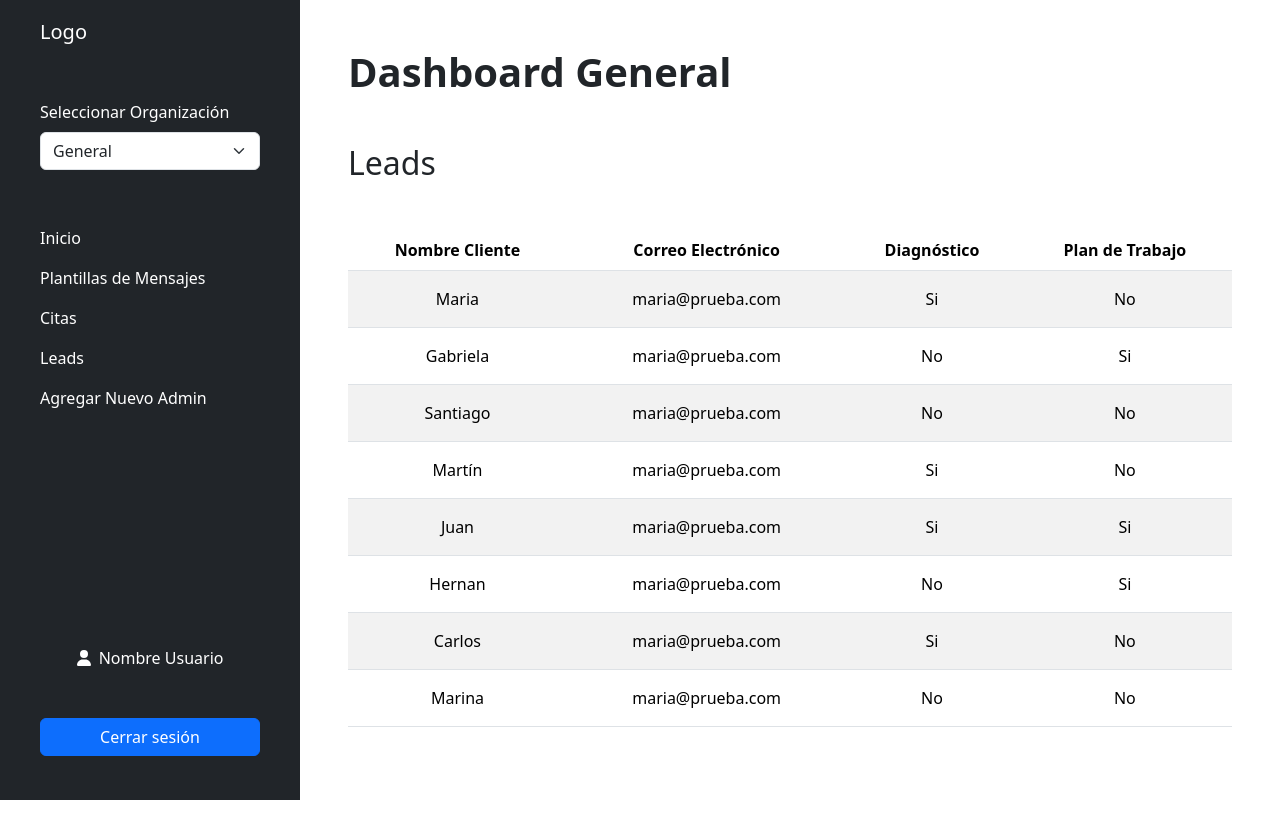
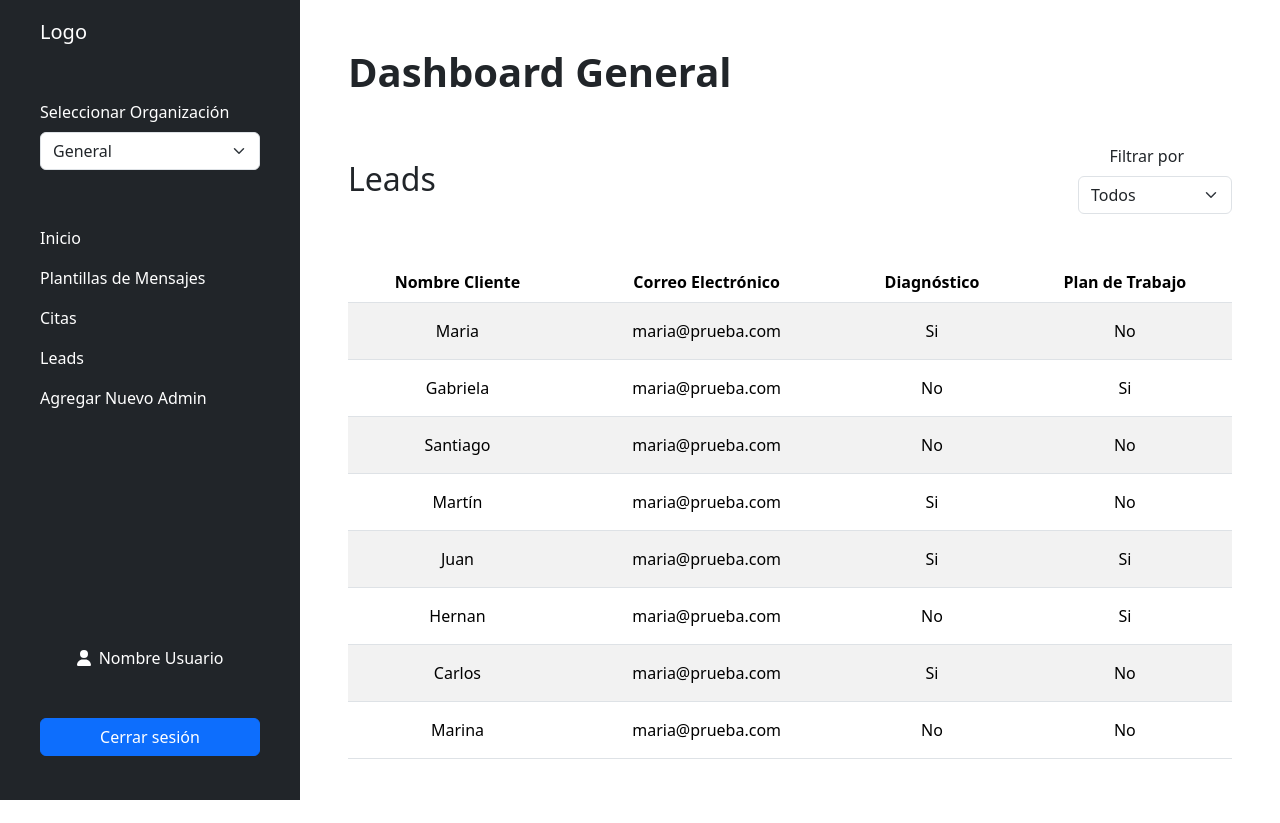
Before and after one commit to No-Country-simulation/h4-05-vocaltech, a React (Create React App) app in the folder frontend/: page /admin-dashboard/leads in a window 1280 px wide. Before the commit the page ends 800 px from the top, so only its background shows below. Built offline with nearby package versions, Linux system fonts and the light colour scheme.

Commit message:
crear componente select para seleccionar entre emprendedor o empresa y poder filtrar las tablas

```diff
--- /dev/null
+++ b/frontend/src/components/admin/RoleSelect.js
@@ -0,0 +1,18 @@
+import { useState } from "react";
+
+export const RoleSelect = () => {
+    const [selectValue, setSelectedValue] = useState("Todos");
+    const handleChange = (e) => setSelectedValue(e.target.value);
+
+    return (
+        <div className="d-flex flex-column align-items-end">
+            <label htmlFor="filter" className="form-label me-5">Filtrar por</label>
+            <select id="filter" name={selectValue} aria-label="Filtrar"
+                className="form-select w-auto" onChange={handleChange}>
+                <option value="todos">Todos</option>
+                <option value="emprendedor">Emprendedor</option>
+                <option value="empresa">Empresa</option>
+            </select>
+        </div>
+    );
+};
--- a/frontend/src/views/admin/Appointments.js
+++ b/frontend/src/views/admin/Appointments.js
@@ -1,6 +1,7 @@
 import { useState, useEffect } from "react";
 import { columnsTable } from "../../utils/columnsTable";
 import { Table } from "../../components/admin/Table";
+import { RoleSelect } from "../../components/admin/RoleSelect";
 import { prueba } from "../../utils/infoPrueba";
 import { useCompanySelect } from "../../contexts/CompanySelected";
 
@@ -20,7 +21,10 @@ export const Appointments = () => {
 
     return (
         <section>
-            <h2 className="pb-5">Citas</h2>
+            <div className="pb-5 d-flex justify-content-between align-items-center">
+                <h2>Citas</h2>
+                <RoleSelect />
+            </div>
             {
                 selectedValue === "Vos y tu Voz" ? (
                     'Tabla Vos y tu voz'
--- a/frontend/src/views/admin/Leads.js
+++ b/frontend/src/views/admin/Leads.js
@@ -1,6 +1,7 @@
 import { useState, useEffect } from "react";
 import { columnsTable } from "../../utils/columnsTable";
 import { Table } from "../../components/admin/Table";
+import { RoleSelect } from "../../components/admin/RoleSelect";
 import { prueba } from "../../utils/infoPrueba";
 import { useCompanySelect } from "../../contexts/CompanySelected";
 
@@ -20,7 +21,10 @@ export const Leads = () => {
 
     return (
         <section>
-            <h2 className="pb-5">Leads</h2>
+            <div className="pb-5 d-flex justify-content-between align-items-center">
+                <h2>Leads</h2>
+                <RoleSelect />
+            </div>
                 {
                     selectedValue === "Vos y tu Voz" ? (
                         'Leads Vos y tu voz'
```
Lines whose indentation alone changed are shown as unchanged.
